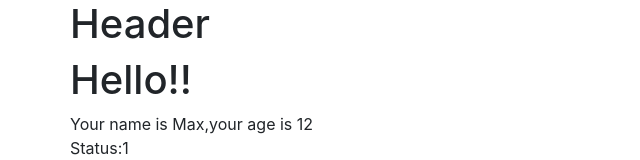
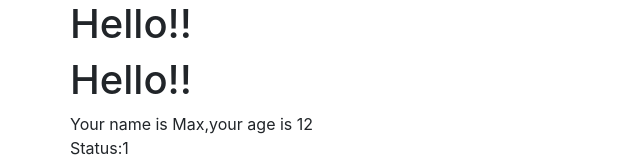
Before and after one commit to study0918/React, a React (Create React App) app in the folder localReact/my-app/: page / in a window 1280 px wide. Shown: the top 160 px of the page, without its empty margins (0-640 px from the left). Built offline with nearby package versions, Linux system fonts and the light colour scheme.

Commit message:
'status'

```diff
--- a/localReact/my-app/src/components/Header.js
+++ b/localReact/my-app/src/components/Header.js
@@ -1,15 +1,47 @@
-import React, { Component } from 'react';
+// import React, { Component } from 'react';
 
-export default class Header extends Component {
-  render() {
+// export default class Header extends Component {
+//   render() {
+//     return (
+//       <div className="container">
+//             <div className="row">
+//                   <div className="col-xs-1 col-xs-offset-11">
+//                     <h1>Header</h1>
+//                   </div>
+//             </div>
+//       </div>
+//     );
+//   }
+// }
+
+import React from 'react';
+
+const Header=(props)=>{
   return (
     <div className="container">
       <div className="row">
         <div className="col-xs-1 col-xs-offset-11">
-                    <h1>Header</h1>
+           <h1>Hello!!</h1>
         </div>
       </div>
     </div>
-    );
+  )
 }
-}
+
+export default Header;
+
+/**
+ * 什么情况下使用无状态组件
+ *
+ * 1.无需state，即不处理用户的输入，组件所有的数据都是依赖props传入的
+ * 2.不需要用到声明周期函数
+ */
+
+ /**
+  * 无状态组件的好处
+  *
+  * 1.不需要声明类，可以避免大量的譬如extends或者constructor这样的代码
+  *
+  * 2.不需要显示声明this关键字，在ES6的类声明中往往需要将函数的this关键字绑定到当前作用域，
+  * 函数式声明的特性，我们不需要再强制绑定，可以避免不必要的性能开销，无状态组件没有声明周期
+  */
```
Lines whose indentation alone changed are shown as unchanged.
